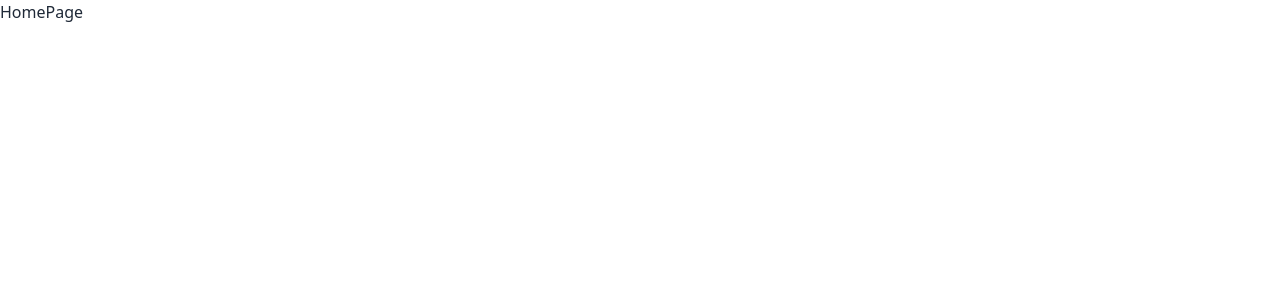
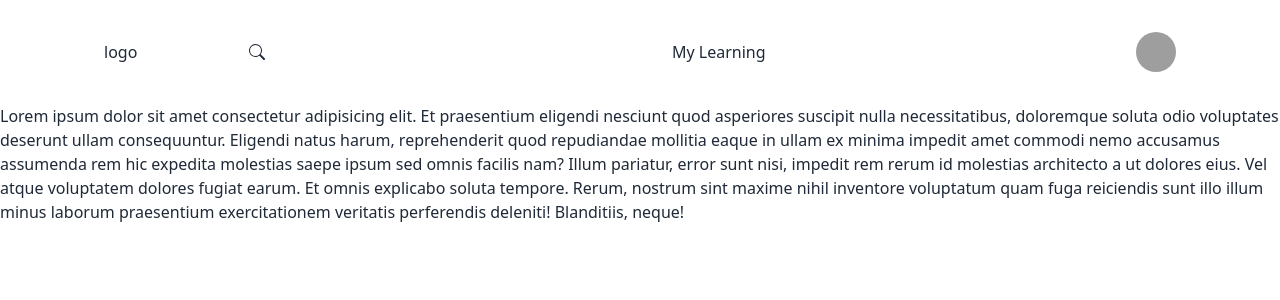
Before and after one commit to Jobayer98/b712-summer-camp-client-side-Jobayer98, a React app: page / in a window 1280 px wide. Shown: the top 300 px of the page. Built offline with nearby package versions, Linux system fonts and the light colour scheme; grey boxes are pictures that could not be loaded; the HTML template or start-up script is replaced by a standard one.

Commit message:
add dropdown on navbar

```diff
--- /dev/null
+++ b/src/components/shared/Container.jsx
@@ -0,0 +1,9 @@
+const Container = ({ children }) => {
+  return (
+    <div className="max-w-screen-2xl mx-auto px-2 md:px-6 lg:px-10 xl:px-20">
+      {children}
+    </div>
+  );
+};
+
+export default Container;
--- /dev/null
+++ b/src/components/shared/Header/Header.jsx
@@ -0,0 +1,30 @@
+//external module
+import { BsSearch } from "react-icons/bs";
+
+// internal module
+import Container from "../Container";
+import Search from "./Search";
+import { Link } from "react-router-dom";
+import Dashboard from "./UserDashboard/Dashboard";
+
+const Header = () => {
+  return (
+    <header>
+      <Container>
+        <div className="flex justify-between items-center gap-8 p-6">
+          <div className="w-[10%]">logo</div>
+          <div className="w-[40%] relative">
+            <BsSearch className="absolute top-[10px] left-3" />
+            <Search />
+          </div>
+          <div className="w-[50%] flex justify-between items-center">
+            <Link to="myclasses">My Learning</Link>
+            <Dashboard />
+          </div>
+        </div>
+      </Container>
+    </header>
+  );
+};
+
+export default Header;
--- /dev/null
+++ b/src/components/shared/Header/Search.jsx
@@ -0,0 +1,12 @@
+const Search = () => {
+  return (
+    <input
+      className="w-full p-[6px] rounded-full pl-10"
+      type="search"
+      name=""
+      id=""
+    />
+  );
+};
+
+export default Search;
--- /dev/null
+++ b/src/components/shared/Header/UserDashboard/Dashboard.css
@@ -0,0 +1,4 @@
+.drop_down:hover .dropdown_list {
+  display: block;
+  transition: display 300ms linear;
+}
--- /dev/null
+++ b/src/components/shared/Header/UserDashboard/Dashboard.jsx
@@ -0,0 +1,42 @@
+import { Link } from "react-router-dom";
+import "./Dashboard.css";
+const Dashboard = () => {
+  return (
+    <div className="drop_down cursor-pointer">
+      <div className="relative my-2">
+        <img
+          className="w-10 h-10 rounded-full"
+          src="https://images.unsplash.com/photo-1682687220208-22d7a2543e88?ixlib=rb-4.0.3&ixid=M3wxMjA3fDF8MHxlZGl0b3JpYWwtZmVlZHwxfHx8ZW58MHx8fHx8&auto=format&fit=crop&w=500&q=60"
+        />
+      </div>
+      <div className="dropdown_list bg-white absolute right-8 hidden">
+        <div className="py-4 flex flex-col gap-4">
+          <div className="flex justify-between items-center gap-2 px-4">
+            <img
+              className="w-16 h-16 rounded-full"
+              src="https://images.unsplash.com/photo-1682687220208-22d7a2543e88?ixlib=rb-4.0.3&ixid=M3wxMjA3fDF8MHxlZGl0b3JpYWwtZmVlZHwxfHx8ZW58MHx8fHx8&auto=format&fit=crop&w=500&q=60"
+              alt=""
+            />
+            <div>
+              <h2 className="text-xl text-black font-semibold">Rashed Khan</h2>
+              <p className="text-sm">rashed@gmail.com</p>
+            </div>
+          </div>
+          <hr />
+          <div className="flex flex-col gap-2 py-2 px-4">
+            <Link className="hover:text-orange-700">My Learning</Link>
+            <Link className="hover:text-orange-700">Notification</Link>
+            <Link className="hover:text-orange-700">Message</Link>
+          </div>
+          <hr />
+          <div className="flex flex-col gap-2 py-2 px-4">
+            <Link className="hover:text-orange-700">Profile</Link>
+            <Link className="hover:text-orange-700">Logout</Link>
+          </div>
+        </div>
+      </div>
+    </div>
+  );
+};
+
+export default Dashboard;
--- a/src/layout/Root.jsx
+++ b/src/layout/Root.jsx
@@ -1,8 +1,10 @@
 import { Outlet } from "react-router-dom";
+import Header from "../components/shared/Header/Header";
 
 const Root = () => {
   return (
     <>
+      <Header />
       <main>
         <Outlet />
       </main>
--- a/src/pages/Home/Home.jsx
+++ b/src/pages/Home/Home.jsx
@@ -1,5 +1,19 @@
 const HomePage = () => {
-  return <div>HomePage</div>;
+  return (
+    <div>
+      Lorem ipsum dolor sit amet consectetur adipisicing elit. Et praesentium
+      eligendi nesciunt quod asperiores suscipit nulla necessitatibus,
+      doloremque soluta odio voluptates deserunt ullam consequuntur. Eligendi
+      natus harum, reprehenderit quod repudiandae mollitia eaque in ullam ex
+      minima impedit amet commodi nemo accusamus assumenda rem hic expedita
+      molestias saepe ipsum sed omnis facilis nam? Illum pariatur, error sunt
+      nisi, impedit rem rerum id molestias architecto a ut dolores eius. Vel
+      atque voluptatem dolores fugiat earum. Et omnis explicabo soluta tempore.
+      Rerum, nostrum sint maxime nihil inventore voluptatum quam fuga reiciendis
+      sunt illo illum minus laborum praesentium exercitationem veritatis
+      perferendis deleniti! Blanditiis, neque!
+    </div>
+  );
 };
 
 export default HomePage;
```
